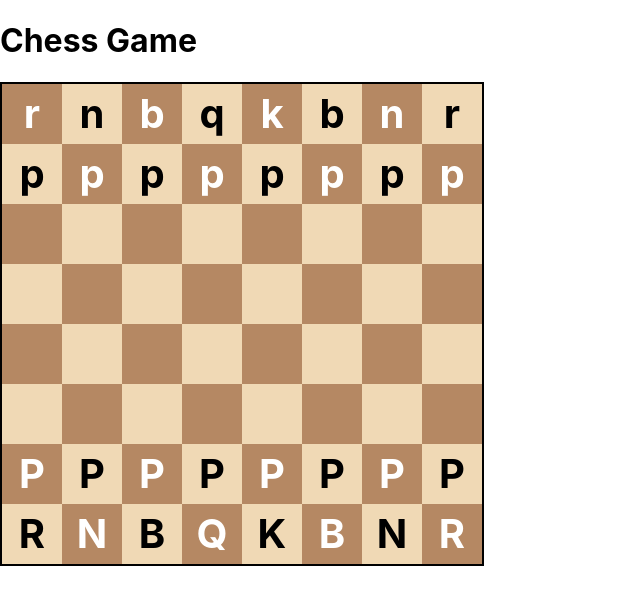
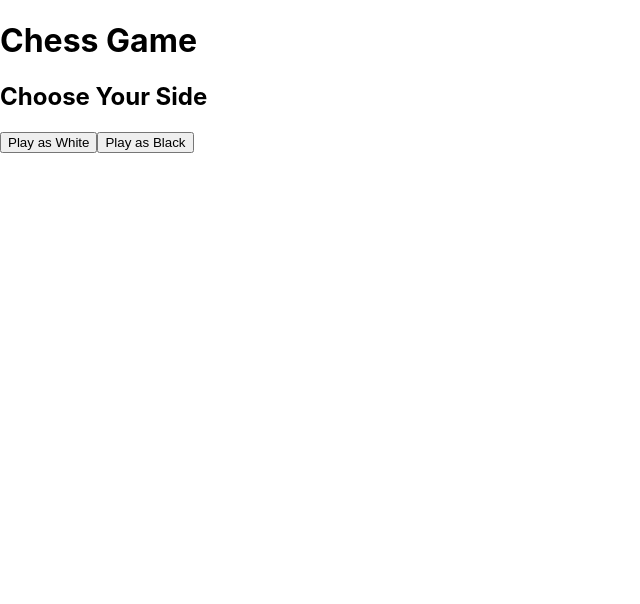
Before and after one commit to bradlyhayes12/Chess-game-impairedvision, a React (Create React App) app: page / in a window 1280 px wide. Shown: the top 604 px of the page, without its empty margins (0-640 px from the left). Built offline with nearby package versions, Linux system fonts and the light colour scheme.

Commit message:
Added a diffculty system

```diff
--- a/src/ChessBoard.js
+++ b/src/ChessBoard.js
@@ -2,26 +2,29 @@ import React, { useState } from "react";
 import { Chess } from "chess.js";
 import { useDrag, useDrop, DndProvider } from "react-dnd";
 import { HTML5Backend } from "react-dnd-html5-backend";
+import { getAIMove } from "./aiDifficulty";
 
-const Piece = ({ piece, position, onClick, setValidMoves, chess }) => {
+const Piece = ({ piece, position, onClick, setValidMoves, chess, playerColor }) => {
+  const pieceColor = piece === piece.toUpperCase() ? "w" : "b";
+  const isCorrectPlayer = pieceColor === (playerColor === "white" ? "w" : "b");
+  const pieceClass = pieceColor === "w" ? "white-piece" : "black-piece";
+
   const [{ isDragging }, drag] = useDrag(() => ({
     type: "piece",
-    item: () => {
-      const possibleMoves = chess.moves({ square: position, verbose: true}).map(m => m.to);
-      setValidMoves(possibleMoves);
-      return{position};
-    },
+    item: { position },
+    canDrag: isCorrectPlayer,
     collect: (monitor) => ({
       isDragging: !!monitor.isDragging(),
     }),
   }));
 
+
   return (
     <div
       ref={drag}
-      className="piece"
+      className= { `piece ${pieceClass}`}
       style={{ opacity: isDragging ? 0.5 : 1 }}
-      onClick={() => onClick(position)} // ✅ Allow clicking to select
+      onClick={() => isCorrectPlayer && onClick(position)} // ✅ Allow clicking to select
     >
       {piece}
     </div>
@@ -55,6 +58,9 @@ const ChessBoard = () => {
   const [selected, setSelected] = useState(null);
   const [validMoves, setValidMoves] = useState([]);
   const [gameStatus, setGameStatus] = useState("");
+  const [playerColor, setPlayerColor] = useState(null);
+  const [difficulty, setDifficulty] = useState("easy");
+  const [isPlayingAgainstAI] = useState(true);
 
   const checkGameStatus = () => {
     if (chess.isCheckmate()) {
@@ -69,9 +75,8 @@ const ChessBoard = () => {
   };
 
   const handleMove = (from, to) => {
-    if (!from) from = selected; // If clicking, move from selected piece
-
-    if (!from) return; // If nothing is selected, do nothing
+    if (!from) from = selected;
+    if (!from) return;
 
     const possibleMoves = chess.moves({ square: from, verbose: true }).map(m => m.to);
 
@@ -79,13 +84,25 @@ const ChessBoard = () => {
       const move = chess.move({ from, to });
 
       if (move) {
-        setBoard(chess.board()); // ✅ Update board state
-        setSelected(null); // ✅ Deselect after move
-        setValidMoves([]); // ✅ Clear valid moves
+        setBoard(chess.board());
+        setSelected(null);
+        setValidMoves([]);
         checkGameStatus();
+
+        // AI Move
+        if (isPlayingAgainstAI && chess.turn() !== (playerColor === "white" ? "w" : "b")) {
+          setTimeout(() => {
+            const aiMove = getAIMove(chess, difficulty);
+            if (aiMove) {
+              chess.move(aiMove);
+              setBoard(chess.board());
+              checkGameStatus();
+            }
+          }, 500);
+        }
       }
     } else {
-      setSelected(null); // ❌ Deselect on invalid move
+      setSelected(null);
       setValidMoves([]);
     }
   };
@@ -105,10 +122,26 @@ const ChessBoard = () => {
     }
   };
 
+  if (playerColor === null) {
+    return (
+      <div className="choose-side">
+        <h2>Choose Your Side</h2>
+        <button onClick={() => setPlayerColor("white")}>Play as White</button>
+        <button onClick={() => setPlayerColor("black")}>Play as Black</button>
+      </div>
+    );
+  }
+
   return (
     <DndProvider backend={HTML5Backend}>
       <div>
         <h2>{gameStatus}</h2>
+        <label>Difficulty: </label>
+        <select value={difficulty} onChange={(e) => setDifficulty(e.target.value)}>
+          <option value="easy">Easy</option>
+          <option value="medium">Medium</option>
+          <option value="hard">Hard</option>
+        </select>
       <div id="chessboard">
         {board.flat().map((square, index) => {
           const row = Math.floor(index / 8);
@@ -130,6 +163,7 @@ const ChessBoard = () => {
                   onClick={handlePieceClick}
                   setValidMoves={setValidMoves}
                   chess={chess}
+                  playerColor={playerColor}
                 />
               ) : null}
             </Square>
@@ -142,4 +176,3 @@ const ChessBoard = () => {
 };
 
 export default ChessBoard;
-// hello
--- /dev/null
+++ b/src/aiDifficulty.js
@@ -0,0 +1,30 @@
+// src/aiDifficulty.js
+
+export function getAIMove(chess, level = "easy") {
+    const moves = chess.moves({ verbose: true });
+    if (moves.length === 0) return null;
+
+    switch (level) {
+      case "easy":
+        // Random move
+        return moves[Math.floor(Math.random() * moves.length)];
+
+      case "medium":
+        // Random from top 3
+        const topMoves = moves.slice(0, 3);
+        return topMoves[Math.floor(Math.random() * topMoves.length)];
+
+      case "hard":
+        // Replace with minimax or better logic later
+        return getBestMove(chess);
+
+      default:
+        return moves[0];
+    }
+  }
+
+  function getBestMove(chess) {
+    const moves = chess.moves({ verbose: true });
+    // TEMP: same as easy, placeholder for real engine logic
+    return moves[Math.floor(Math.random() * moves.length)];
+  }
```
